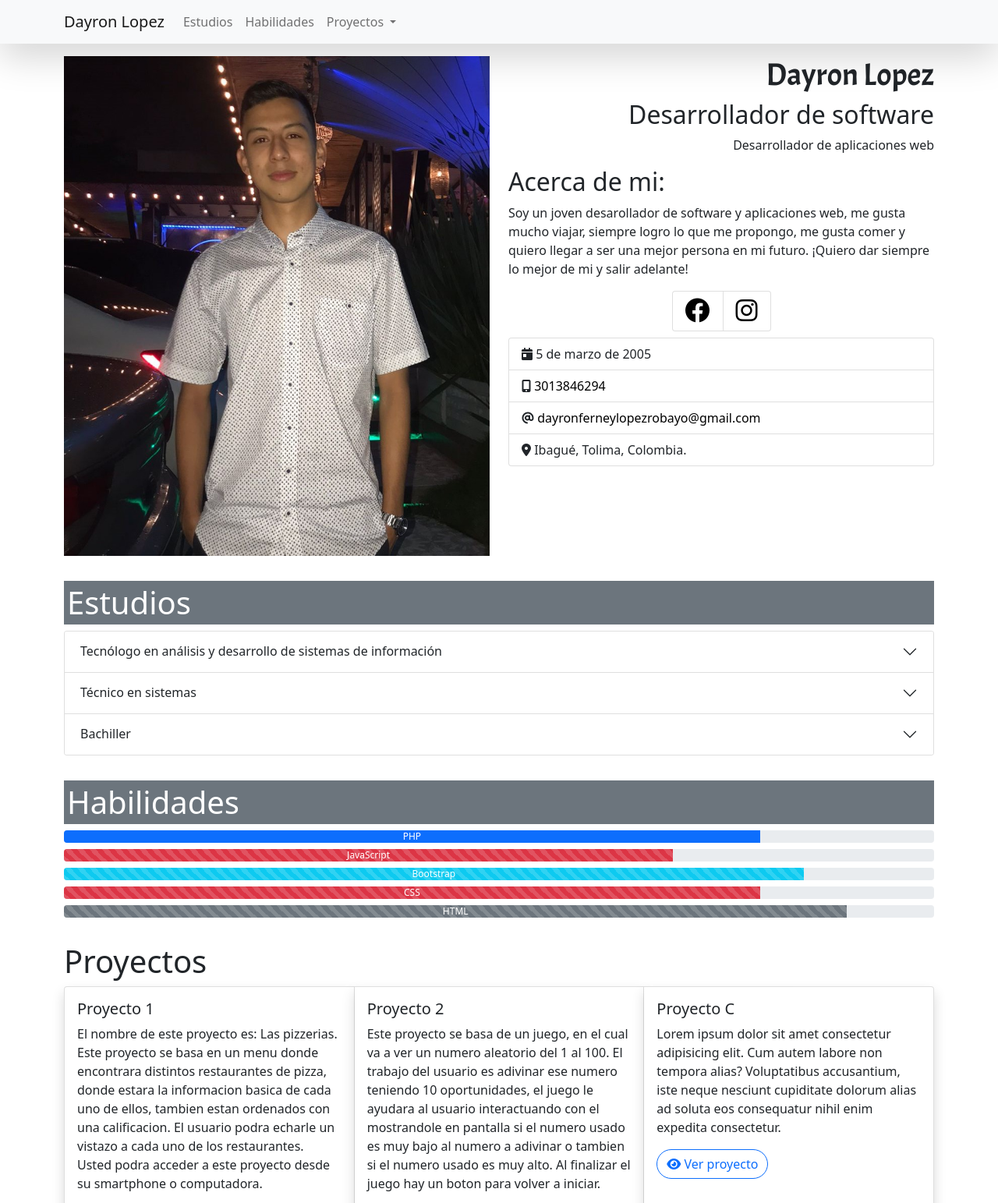
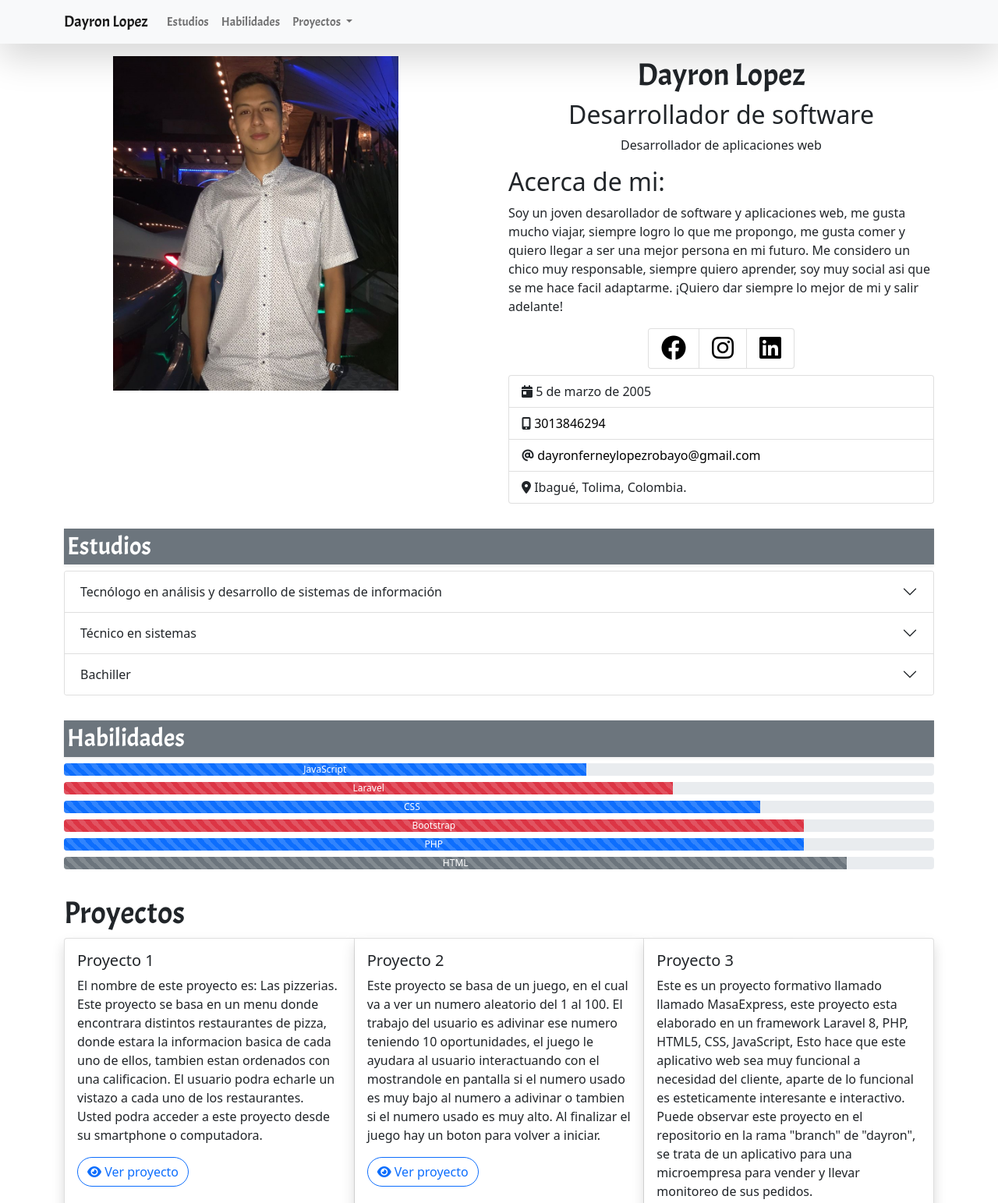
Before and after one commit to Dayron54/Dayron54.github.io, a plain HTML site: page index.html in a window 1280 px wide. Shown: the top 1543 px of the page at 78% size. Drawn offline with nearby package versions, Linux system fonts and the light colour scheme.

Commit message:
Actualizado 85%

```diff
--- a/assets/css/main.css
+++ b/assets/css/main.css
@@ -1,7 +1,22 @@
 @import url('https://fonts.googleapis.com/css2?family=Acme&display=swap');
-#titulo{
+#inicio
+{
     font-family: 'Acme', sans-serif;
 }
-li a{
+#titulo
+{
+    font-family: 'Acme', sans-serif;
+}
+li a
+{
     color: black;
 }
+img
+{
+    width: 67%;
+    margin-left: -10%;
+}
+#Estudios,#Habilidades,#Proyectos
+{
+    font-family: 'Acme', sans-serif;
+}
--- a/index.html
+++ b/index.html
@@ -36,10 +36,10 @@
                             </a>
                             <ul class="dropdown-menu" aria-labelledby="dropProyectos">
                                 <li>
-                                    <a href="#" class="dropdown-item">Proyecto 1</a>
+                                    <a href="https://github.com/Dayron54/Las-pizzerias.git" class="dropdown-item">Proyecto 1</a>
                                 </li>
                                 <li>
-                                    <a href="#" class="dropdown-item">Proyecto 2</a>
+                                    <a href="https://github.com/Dayron54/juego.git" class="dropdown-item">Proyecto 2</a>
                                 </li>
                                 <li>
                                     <a href="#" class="dropdown-item">Proyecto 3</a>
@@ -60,7 +60,7 @@
                     </div>
                 </div>
                 <div class="col-sm-6">
-                    <div class="text-end">
+                    <div class="text-center">
                         <h1 class="text-ippercase pt-2 pt-sm-0" id="titulo">Dayron Lopez</h1>
                         <h2>Desarrollador de software</h2>
                         <p>Desarrollador de aplicaciones web</p>
@@ -70,7 +70,8 @@
                         <h2>Acerca de mi: </h2>
                         <p>Soy un joven desarollador de software y aplicaciones web, me gusta mucho viajar, siempre
                             logro lo que me propongo, me gusta comer y quiero llegar a ser una mejor persona en mi
-                            futuro. ¡Quiero dar siempre lo mejor de mi y salir adelante!</p>
+                            futuro. Me considero un chico muy responsable, siempre quiero aprender, soy muy social
+                            asi que se me hace facil adaptarme. ¡Quiero dar siempre lo mejor de mi y salir adelante!</p>
                     </div>
                     <div class="d-flex justify-content-center">
                         <ul class="list-group list-group-horizontal">
@@ -83,6 +84,12 @@
                                 <a href="https://www.instagram.com/invites/contact/?i=1sgaorzozsm0d&utm_content=50gyxjd"
                                     target="_blank">
                                     <i class="fa-brands fa-instagram fa-2x"></i>
+                                </a>
+                            </li>
+                            <li class="list-group-item">
+                                <a href="www.linkedin.com/in/dayron-lopez-922700263"
+                                    target="_blank">
+                                    <i class="fa-brands fa-linkedin fa-2x"></i>
                                 </a>
                             </li>
                         </ul>
@@ -112,7 +119,7 @@
     </section>
     <section class="py-3" id="estudios">
         <div class="container">
-            <h1 class="bg-secondary p-1 text-white">Estudios</h1>
+            <h2 class="bg-secondary p-1 text-white shadow-sm" id="Estudios">Estudios</h2>
             <div class="accordion" id="acordeonEstudios">
                 <div class="accordion-item">
                     <h2 class="accordion-header" id="headingOne">
@@ -126,6 +133,13 @@
                         <div class="accordion-body">
                             <span class="fw-bold">Servicio Nacional de Aprendizaje SENA </span>2022
                         </div>
+                        <div class="accordion-body">
+                            <span class="fw-bold">Exaltación academica </span>2022
+                        </div>
+                        <div class="accordion-body">
+                            <span class="fw-bold">Participante en evento nacional de investigación RedCOLSI-Medellin </span>2022
+                        </div>
+
                     </div>
                 </div>
                 <div class="accordion-item">
@@ -162,22 +176,26 @@
     </section>
     <section class="py-3" id="habilidades">
         <div class="container">
-            <h1 class="bg-secondary p-1 text-white">Habilidades</h1>
-            <div class="progress">
-                <div class="progress-bar" role="progressbar" style="width: 80%" aria-valuenow="80" aria-valuemin="0" aria-valuemax="100">PHP
-                </div>
+            <h2 class="bg-secondary p-1 text-white shadow-sm" id="Habilidades">Habilidades</h2>
+            <div class="progress mt-2">
+                <div class="progress-bar progress-bar-striped" role="progressbar" style="width: 60%" aria-valuenow="60"
+                    aria-valuemin="0" aria-valuemax="100">JavaScript</div>
             </div>
             <div class="progress mt-2">
                 <div class="progress-bar progress-bar-striped bg-danger" role="progressbar" style="width: 70%" aria-valuenow="70"
-                    aria-valuemin="0" aria-valuemax="100">JavaScript</div>
+                    aria-valuemin="0" aria-valuemax="100">Laravel</div>
             </div>
             <div class="progress mt-2">
-                <div class="progress-bar progress-bar-striped bg-info" role="progressbar" style="width: 85%"
-                    aria-valuenow="85" aria-valuemin="0" aria-valuemax="100">Bootstrap</div>
+                <div class="progress-bar progress-bar-striped" role="progressbar" style="width: 80%"
+                aria-valuenow="80" aria-valuemin="0" aria-valuemax="100">CSS</div>
             </div>
             <div class="progress mt-2">
-                <div class="progress-bar progress-bar-striped bg-danger" role="progressbar" style="width: 80%"
-                    aria-valuenow="80" aria-valuemin="0" aria-valuemax="100">CSS</div>
+                <div class="progress-bar progress-bar-striped bg-danger" role="progressbar" style="width: 85%"
+                aria-valuenow="85" aria-valuemin="0" aria-valuemax="100">Bootstrap</div>
+            </div>
+            <div class="progress mt-2">
+                <div class="progress-bar progress-bar-striped" role="progressbar" style="width: 85%" aria-valuenow="85" aria-valuemin="0" aria-valuemax="100">PHP
+                </div>
             </div>
             <div class="progress mt-2">
                 <div class="progress-bar progress-bar-striped progress-bar-animated progress-bar-striped bg-secondary"
@@ -188,7 +206,7 @@
     </section>
     <section class="py-3" id="proyectos">
         <div class="container">
-            <h1>Proyectos</h1>
+            <h1 id="Proyectos">Proyectos</h1>
             <div class="row">
                 <div class="card-group">
                     <div class="card shadow">
@@ -258,10 +276,11 @@
                     </div>
                     <div class="card shadow">
                         <div class="card-body">
-                            <h5 class="clard title">Proyecto C</h5>
-                            <p>Lorem ipsum dolor sit amet consectetur adipisicing elit. Cum autem labore non tempora
-                                alias? Voluptatibus accusantium, iste neque nesciunt cupiditate dolorum alias ad
-                                soluta eos consequatur nihil enim expedita consectetur.</p>
+                            <h5 class="clard title">Proyecto 3</h5>
+                            <p>Este es un proyecto formativo llamado llamado MasaExpress, este proyecto esta elaborado en un framework Laravel 8, PHP, HTML5, CSS,
+                                 JavaScript, Esto hace que este aplicativo web sea muy funcional a necesidad del cliente, aparte de lo funcional es esteticamente interesante e interactivo.
+                                 Puede observar este proyecto en el repositorio en la rama "branch" de "dayron", se trata de un aplicativo para una microempresa para vender y llevar monitoreo de sus pedidos.
+                            </p>
                             <a href="" class="btn btn-outline-primary rounded-pill" data-bs-toggle="modal"
                                 data-bs-target="#exampleModal3">
                                 <i class="fa-solid fa-eye"></i>
@@ -270,20 +289,20 @@
                             <!-- Modal -->
                             <div class="modal fade" id="exampleModal3" tabindex="-1" aria-labelledby="exampleModalLabel3"
                                 aria-hidden="true">
-                                <div class="modal-dialog">
+                                <div class="modal-dialog modal-dialog-centered">
                                     <div class="modal-content">
                                         <div class="modal-header">
-                                            <h5 class="modal-title" id="exampleModalLabel">Proyecto C</h5>
+                                            <h5 class="modal-title" id="exampleModalLabel">Proyecto 3</h5>
                                             <button type="button" class="btn-close" data-bs-dismiss="modal"
                                                 aria-label="Close"></button>
                                         </div>
                                         <div class="modal-body">
-                                            Este proyecto es distinto.
+                                            ¿Desea continuar a ver el proyecto?
                                         </div>
                                         <div class="modal-footer">
                                             <button type="button" class="btn btn-danger"
                                                 data-bs-dismiss="modal">Cerrar</button>
-                                            <button type="button" class="btn btn-primary">Guardar</button>
+                                                <a href="https://github.com/Angy15/ProyectoFormativo.git" target="_blank" class="btn btn-primary">Ir a repositorio</a>
                                         </div>
                                     </div>
                                 </div>
@@ -294,7 +313,7 @@
             </div>
         </div>
     </section>
-    <section class="py-3">
+    <!-- <section class="py-3">
         <div class="container">
             <h1>Carousel</h1>
             <div id="carouselExampleIndicators" class="carousel slide" data-bs-ride="carousel">
@@ -331,7 +350,8 @@
                 </button>
             </div>
         </div>
-    </section>
+    </section> -->
+
 
     <script src="https://cdn.jsdelivr.net/npm/bootstrap@5.1.3/dist/js/bootstrap.bundle.min.js"
         integrity="sha384-ka7Sk0Gln4gmtz2MlQnikT1wXgYsOg+OMhuP+IlRH9sENBO0LRn5q+8nbTov4+1p"
```
